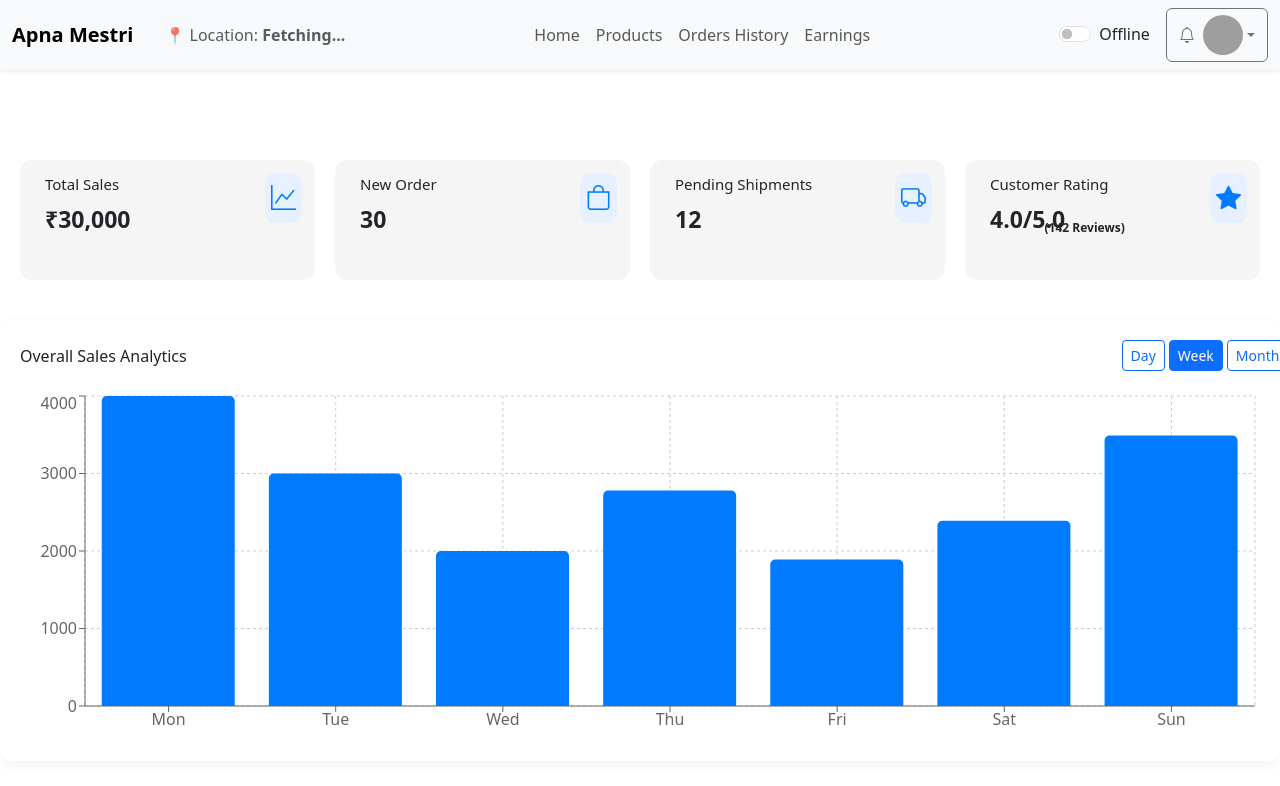
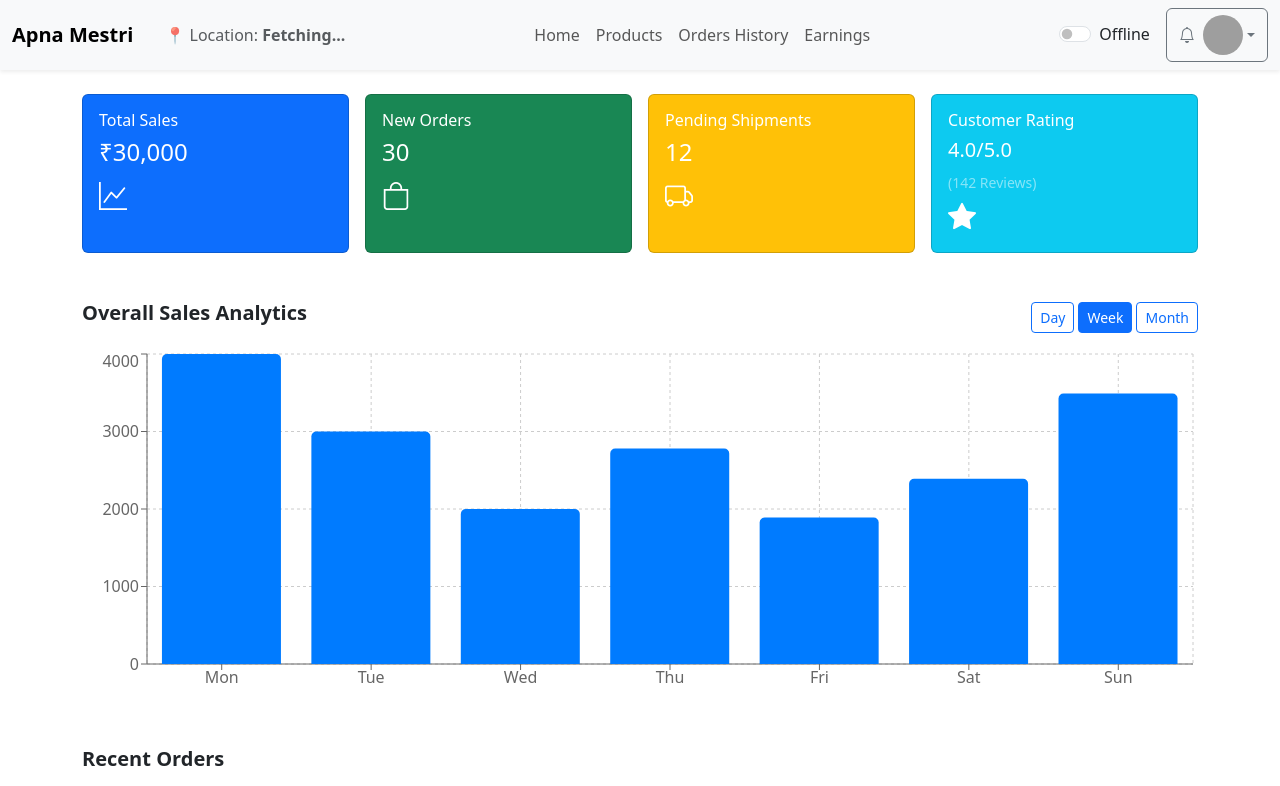
Before and after one commit to Hanumansai72/apna_mestri_vendor, a React (Create React App) app: page /Product/1 in a window 1280 px wide. Shown: the top 786 px of the page. Built offline with nearby package versions, Linux system fonts and the light colour scheme; grey boxes are pictures that could not be loaded.

Commit message:
updated ssedswwssa

```diff
--- a/src/Componets/Vendor/addnewproduct.jsx
+++ b/src/Componets/Vendor/addnewproduct.jsx
@@ -1,12 +1,10 @@
 import React, { useState } from "react";
 import "bootstrap/dist/css/bootstrap.min.css";
 import Navbar from "./navbar";
-import { useNavigate, useParams } from "react-router-dom";
+import { useNavigate} from "react-router-dom";
 import axios from "axios";
-
 const AddProductForm = () => {
   const navigate = useNavigate();
-  const { vendorId } = useParams(); // vendorId must be in the URL
 
   const [formData, setFormData] = useState({
     productName: "",
@@ -18,11 +16,11 @@ const AddProductForm = () => {
     tags: "",
     description: "",
   });
+  const vendorId = localStorage.getItem("vendorId");
 
   const handleInputChange = (e) => {
-    const { name, value, type, checked } = e.target;
-    const newValue = type === "checkbox" ? checked : value;
-    setFormData({ ...formData, [name]: newValue });
+    const { name, value } = e.target;
+    setFormData({ ...formData, [name]: value });
   };
 
   const handleSubmit = async (e) => {
@@ -30,21 +28,19 @@ const AddProductForm = () => {
     try {
       console.log("Submitting:", formData);
 
-      await axios.post("https://backend-d6mx.vercel.app/addproduct",{ vendor: vendorId,
+      await axios.post("https://backend-d6mx.vercel.app/addproduct", {
+        Vendor:vendorId,
         ProductName: formData.productName,
         ProductPrice: formData.price,
         ProductStock: formData.stock,
-        ProductDescripition: formData.description,
+        ProductDescription: formData.description,
         ProductTags: formData.tags,
         ProductCategory: formData.category,
         ProductSubCategory: formData.subCategory,
-        ProductLocation: formData.location,
-        ProductIsAvaiable: formData.isAvailable,
-        ProductImageUrl: "" // optional
+        ProductLocation: formData.location || "",
       });
 
       alert("Product submitted successfully!");
-      console.log(vendorId);
       navigate("/Product");
     } catch (error) {
       console.error("Error submitting product:", error);
@@ -68,9 +64,7 @@ const AddProductForm = () => {
       <div className="container mt-5">
         <ul className="nav nav-tabs mb-4">
           <li className="nav-item">
-            <button className="nav-link active" aria-current="page">
-              Single Product
-            </button>
+            <button className="nav-link active">Single Product</button>
           </li>
           <li className="nav-item">
             <button className="nav-link" onClick={() => navigate("/addproduct/BulkUpload")}>
@@ -182,19 +176,6 @@ const AddProductForm = () => {
               />
             </div>
 
-            <div className="form-check mb-3">
-              <input
-                className="form-check-input"
-                type="checkbox"
-                name="featured"
-                checked={formData.featured}
-                onChange={handleInputChange}
-              />
-              <label className="form-check-label">
-                Feature this product on store homepage
-              </label>
-            </div>
-
             <div className="d-flex gap-2">
               <button type="reset" className="btn btn-secondary">
                 Reset Form
--- a/src/Componets/Vendor/product._vendor.jsx
+++ b/src/Componets/Vendor/product._vendor.jsx
@@ -1,5 +1,4 @@
 import React, { useState } from 'react';
-import "./product_vendor.css";
 import Navbar from './navbar';
 import {
   BarChart,
@@ -40,13 +39,9 @@ function Product() {
 
   const getData = () => {
     switch (view) {
-      case 'day':
-        return dataDay;
-      case 'month':
-        return dataMonth;
-      case 'week':
-      default:
-        return dataWeek;
+      case 'day': return dataDay;
+      case 'month': return dataMonth;
+      default: return dataWeek;
     }
   };
 
@@ -63,45 +58,61 @@ function Product() {
         earningsUrl="/vendor/earnings"
       />
 
-
-      <div className="product_Containers">
       {/* Product Cards */}
-        <div className="prodcuts_cards">
-          <span className="Product_Heading1">Total Sales</span>
-          <h3 className="Product_Heading2">₹30,000</h3>
-          <i className="bi bi-graph-up icon-top"></i>
+      <div className="container my-4">
+        <div className="row g-3">
+          <div className="col-md-3">
+            <div className="card text-white bg-primary h-100">
+              <div className="card-body">
+                <h6 className="card-title">Total Sales</h6>
+                <h4 className="card-text">₹30,000</h4>
+                <i className="bi bi-graph-up fs-3"></i>
               </div>
-        <div className="prodcuts_cards">
-          <span className="Product_Heading1">New Order</span>
-          <h3 className="Product_Heading2">30</h3>
-          <i className="bi bi-bag icon-top"></i>
             </div>
-        <div className="prodcuts_cards">
-          <span className="Product_Heading1">Pending Shipments</span>
-          <h3 className="Product_Heading2">12</h3>
-          <i className="bi bi-truck icon-top"></i>
           </div>
-        <div className="prodcuts_cards">
-          <span className="Product_Heading1">Customer Rating</span>
-          <h3 className="Product_Heading2">
-            4.0/5.0 <br />
-            <span className="Customer_Reviews_product">(142 Reviews)</span>
-          </h3>
-          <i className="bi bi-star-fill icon-top"></i>
+          <div className="col-md-3">
+            <div className="card text-white bg-success h-100">
+              <div className="card-body">
+                <h6 className="card-title">New Orders</h6>
+                <h4 className="card-text">30</h4>
+                <i className="bi bi-bag fs-3"></i>
+              </div>
+            </div>
+          </div>
+          <div className="col-md-3">
+            <div className="card text-white bg-warning h-100">
+              <div className="card-body">
+                <h6 className="card-title">Pending Shipments</h6>
+                <h4 className="card-text">12</h4>
+                <i className="bi bi-truck fs-3"></i>
+              </div>
+            </div>
+          </div>
+          <div className="col-md-3">
+            <div className="card text-white bg-info h-100">
+              <div className="card-body">
+                <h6 className="card-title">Customer Rating</h6>
+                <h5 className="card-text">4.0/5.0</h5>
+                <small className="text-white-50">(142 Reviews)</small><br />
+                <i className="bi bi-star-fill fs-3"></i>
+              </div>
+            </div>
+          </div>
         </div>
       </div>
 
-      {/* NEW Full Width Graph Section */}
-      <div className="full_width_chart_container">
-        <div className="chart_header">
-          <span className="Product_Heading3">Overall Sales Analytics</span>
+      {/* Chart */}
+      <div className="container my-5">
+        <div className="d-flex justify-content-between align-items-center mb-3">
+          <h5 className="fw-bold">Overall Sales Analytics</h5>
           <div>
             <button onClick={() => setView('day')} className={`btn btn-sm ${view === 'day' ? 'btn-primary' : 'btn-outline-primary'} me-1`}>Day</button>
             <button onClick={() => setView('week')} className={`btn btn-sm ${view === 'week' ? 'btn-primary' : 'btn-outline-primary'} me-1`}>Week</button>
             <button onClick={() => setView('month')} className={`btn btn-sm ${view === 'month' ? 'btn-primary' : 'btn-outline-primary'}`}>Month</button>
           </div>
         </div>
-        <ResponsiveContainer width="100%" height={350}>
+        <div style={{ height: 350 }}>
+          <ResponsiveContainer width="100%" height="100%">
             <BarChart data={getData()}>
               <CartesianGrid strokeDasharray="3 3" />
               <XAxis dataKey="name" />
@@ -111,12 +122,14 @@ function Product() {
             </BarChart>
           </ResponsiveContainer>
         </div>
+      </div>
+
       {/* Recent Orders Table */}
-<div className="recent_orders_table_container">
-  <h4 className="Product_Heading3">Recent Orders</h4>
+      <div className="container mb-5">
+        <h5 className="fw-bold mb-3">Recent Orders</h5>
         <div className="table-responsive">
-    <table className="table table-striped table-bordered mt-3">
-      <thead className="table">
+          <table className="table table-striped table-bordered">
+            <thead className="table-light">
               <tr>
                 <th>Order ID</th>
                 <th>Product Name</th>
@@ -136,7 +149,6 @@ function Product() {
                 <td><span className="badge bg-warning">Pending</span></td>
                 <td>₹899</td>
                 <td><a href="/">View Details</a></td>
-
               </tr>
               <tr>
                 <td>#1235</td>
@@ -146,8 +158,6 @@ function Product() {
                 <td><span className="badge bg-success">Delivered</span></td>
                 <td>₹1,299</td>
                 <td><a href="/">View Details</a></td>
-
-
               </tr>
               <tr>
                 <td>#1236</td>
@@ -157,13 +167,11 @@ function Product() {
                 <td><span className="badge bg-danger">Cancelled</span></td>
                 <td>₹749</td>
                 <td><a href="/">View Details</a></td>
-
               </tr>
             </tbody>
           </table>
         </div>
       </div>
-
     </div>
   );
 }
```
Lines whose indentation alone changed are shown as unchanged.
